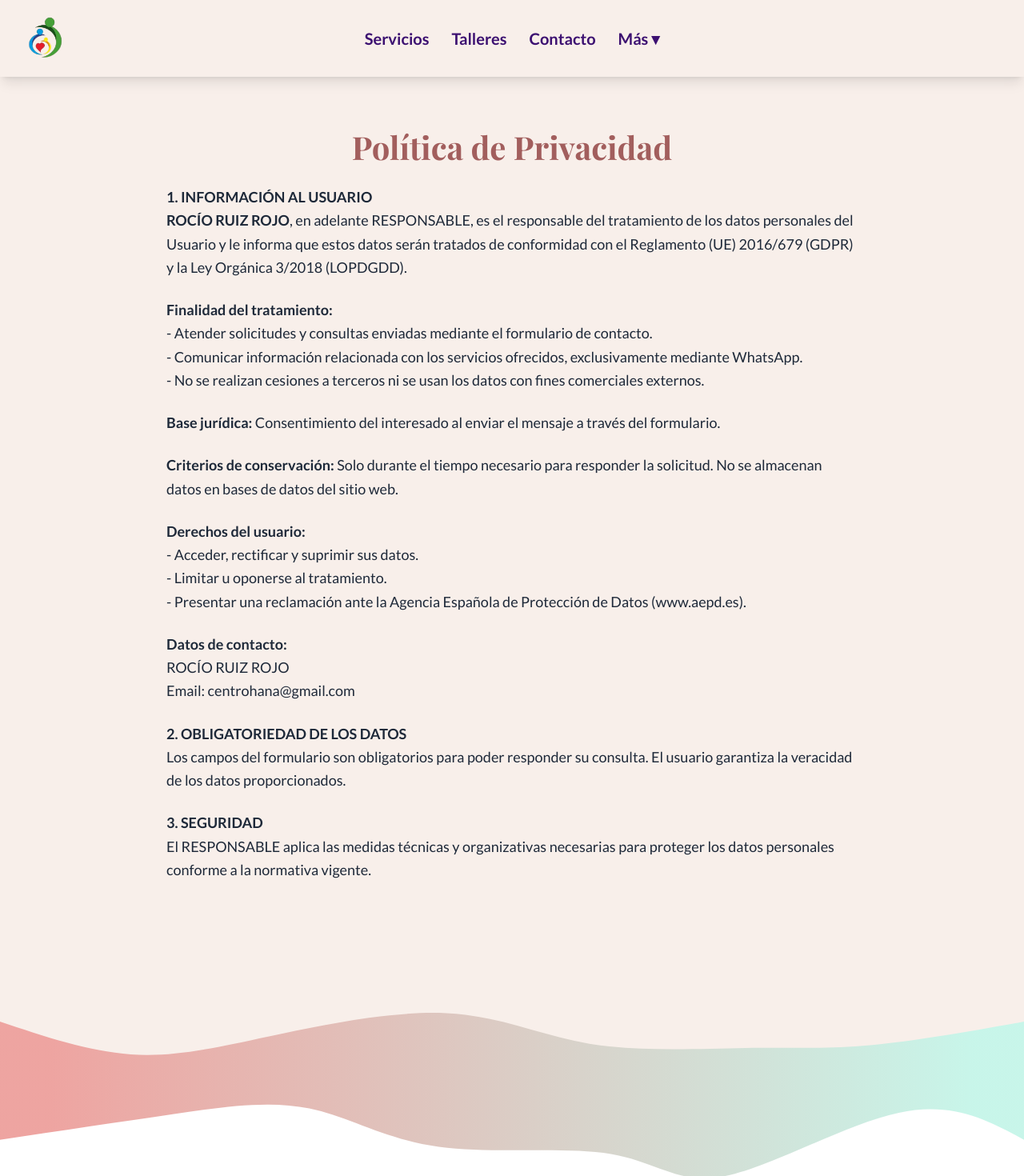
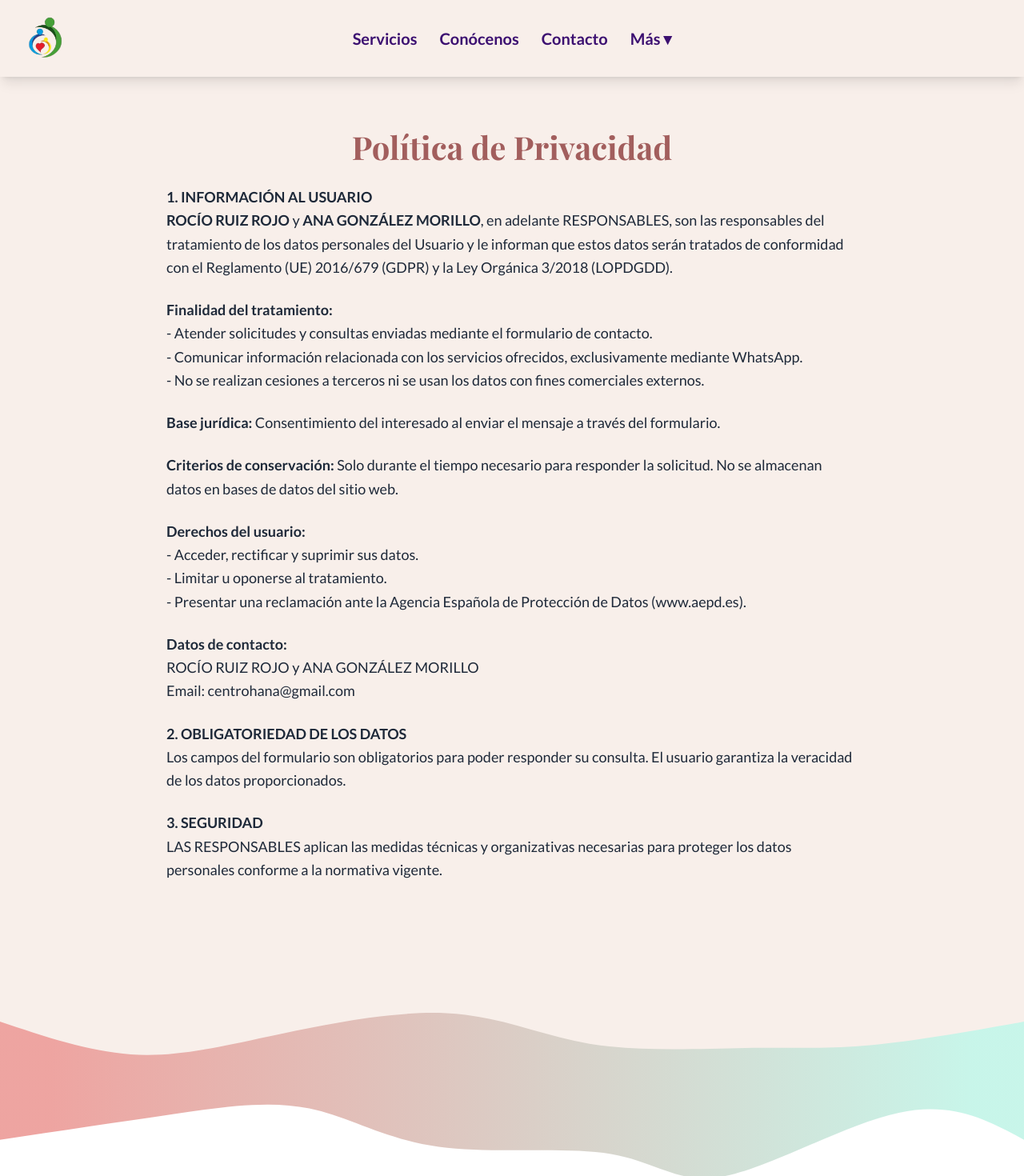
Before and after one commit to AGALMAD/centro_ohana, a React (Vite) app in the folder front/web-ohana/: page /politica-de-privacidad in a window 1280 px wide. Shown: the top 1470 px of the page at 80% size. Built offline with nearby package versions, Linux system fonts and the light colour scheme; a web font is replaced by a local one.

Commit message:
ultimos cambios

```diff
--- a/front/web-ohana/src/components/Navbar.tsx
+++ b/front/web-ohana/src/components/Navbar.tsx
@@ -75,8 +75,8 @@ export default function Navbar() {
             </Link>
           </li>
           <li>
-            <Link to="/talleres" className={styles.link}>
-              Talleres
+            <Link to="/conocenos" className={styles.link}>
+              Conócenos
             </Link>
           </li>
 
@@ -95,8 +95,8 @@ export default function Navbar() {
                 </Link>
               </li>
               <li>
-                <Link to="/conocenos" className={styles.link}>
-                  Conócenos
+                <Link to="/talleres" className={styles.link}>
+                  Talleres
                 </Link>
               </li>
               <li>
@@ -170,6 +170,17 @@ export default function Navbar() {
             </Link>
           </li>
           <li>
+            <Link to="/conocenos" className={styles.link}>
+              Conócenos
+            </Link>
+          </li>
+
+          <li>
+            <Link to="/galeria" className={styles.link}>
+              Galería
+            </Link>
+          </li>
+          <li>
             <Link to="/talleres" className={styles.link}>
               Talleres
             </Link>
@@ -177,16 +188,6 @@ export default function Navbar() {
           <li>
             <Link to="/blog" className={styles.link}>
               Blog
-            </Link>
-          </li>
-          <li>
-            <Link to="/galeria" className={styles.link}>
-              Galería
-            </Link>
-          </li>
-          <li>
-            <Link to="/conocenos" className={styles.link}>
-              Conócenos
             </Link>
           </li>
           <li>
--- a/front/web-ohana/src/pages/Activities.tsx
+++ b/front/web-ohana/src/pages/Activities.tsx
@@ -129,8 +129,8 @@ function Activities() {
         />
       </Helmet>
 
-      <main className="flex flex-col items-center px-4 py-8 min-h-screen">
-        <h1 className="text-4xl text-center font-title text-[#9a4c52] mb-10 pb-2">
+      <main className="flex flex-col items-center px-4 py-16 min-h-screen">
+        <h1 className="text-4xl text-center font-title text-[#9a4c52]  mb-10 pb-2">
           NUESTROS TALLERES
         </h1>
 
--- a/front/web-ohana/src/pages/Blog.tsx
+++ b/front/web-ohana/src/pages/Blog.tsx
@@ -119,7 +119,7 @@ function Blog() {
       <Helmet>
         <title>Blog | Centro Ohana</title>
       </Helmet>
-      <main className="flex flex-col items-center px-4 py-8 min-h-screen">
+      <main className="flex flex-col items-center px-4 py-16 min-h-screen">
         <h1 className="text-4xl font-title text-center text-[#9a4c52] mb-10 pb-2">
           NUESTRAS PUBLICACIONES
         </h1>
--- a/front/web-ohana/src/pages/LegalNotice.tsx
+++ b/front/web-ohana/src/pages/LegalNotice.tsx
@@ -22,20 +22,23 @@ export default function LegalNotice() {
             <br />
             - Nombre comercial: CENTRO OHANA
             <br />
-            - Titular: ROCÍO RUIZ ROJO y ANA GONZALEZ MORILLO
+            - Cotitulares: MARÍA DEL ROCÍO RUIZ ROJO y ANA GONZÁLEZ MORILLO
             <br />
-            - NIF: [NIF]
+            - DNI Rocío: 42196729-D
+            <br />
+            - DNI Ana: 53741149-Q
             <br />
             - Domicilio: Calle Pintor Cipriano Maldonado, 7, bajo C, Torre del
-            Mar, España
+            Mar, 29740 Málaga, España
             <br />
-            - Teléfono: 647 49 46 81
+            - Teléfono: : +34 690 64 31 96 | +34 647 49 46 81
             <br />
             - Email: centroohana@gmail.com
             <br />
             - Dominio web: https://centrohana.com
-            <br />- Colegiación profesional: [Ej. Colegio Oficial de Psicología,
-            nº colegiado]
+            <br />
+            - Nº Colegiado Rocío: 29/1399 | NICA 49.470
+            <br />- Nº Colegiado Ana: 1206/42196729
           </p>
 
           <p>
--- a/front/web-ohana/src/pages/PrivacyPolicy.tsx
+++ b/front/web-ohana/src/pages/PrivacyPolicy.tsx
@@ -16,10 +16,11 @@ export default function PrivacyPolicy() {
           <p>
             <strong>1. INFORMACIÓN AL USUARIO</strong>
             <br />
-            <b>ROCÍO RUIZ ROJO</b>, en adelante RESPONSABLE, es el responsable
-            del tratamiento de los datos personales del Usuario y le informa que
-            estos datos serán tratados de conformidad con el Reglamento (UE)
-            2016/679 (GDPR) y la Ley Orgánica 3/2018 (LOPDGDD).
+            <b>ROCÍO RUIZ ROJO</b> y <b>ANA GONZÁLEZ MORILLO</b>, en adelante
+            RESPONSABLES, son las responsables del tratamiento de los datos
+            personales del Usuario y le informan que estos datos serán tratados
+            de conformidad con el Reglamento (UE) 2016/679 (GDPR) y la Ley
+            Orgánica 3/2018 (LOPDGDD).
           </p>
 
           <p>
@@ -58,7 +59,7 @@ export default function PrivacyPolicy() {
           <p>
             <strong>Datos de contacto:</strong>
             <br />
-            ROCÍO RUIZ ROJO <br />
+            ROCÍO RUIZ ROJO y ANA GONZÁLEZ MORILLO <br />
             Email: centrohana@gmail.com
           </p>
 
@@ -73,7 +74,7 @@ export default function PrivacyPolicy() {
           <p>
             <strong>3. SEGURIDAD</strong>
             <br />
-            El RESPONSABLE aplica las medidas técnicas y organizativas
+            LAS RESPONSABLES aplican las medidas técnicas y organizativas
             necesarias para proteger los datos personales conforme a la
             normativa vigente.
           </p>
```
